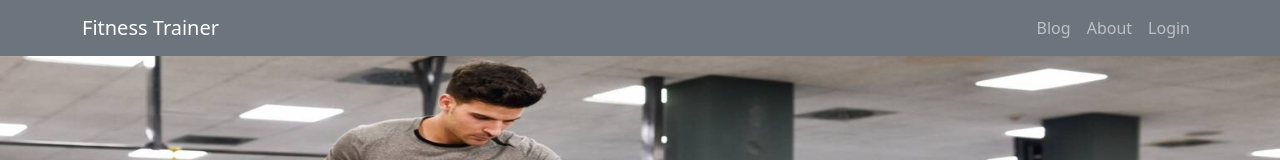
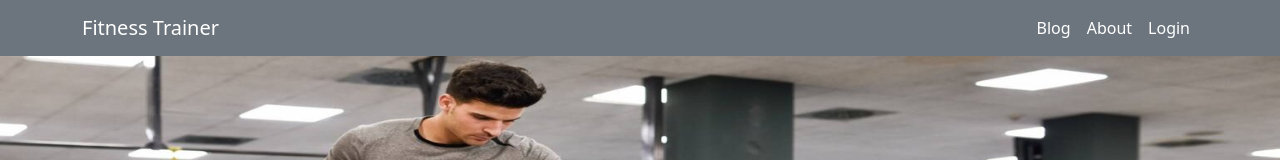
Before and after one commit to ArafatMunna/fitness-trainer, a React (Create React App) app: page / in a window 1280 px wide. Shown: the top 160 px of the page. Built offline with nearby package versions, Linux system fonts and the light colour scheme; no server answers.

Commit message:
custom link added

```diff
--- /dev/null
+++ b/src/Pages/Shared/CustomLink/CustomLink.js
@@ -0,0 +1,20 @@
+import React from "react";
+import { Link, useMatch, useResolvedPath } from "react-router-dom";
+
+const CustomLink = ({ children, to, ...props }) => {
+    let resolved = useResolvedPath(to);
+    let match = useMatch({ path: resolved.pathname, end: true });
+    return (
+        <div>
+            <Link
+                style={{ color: match ? "orange" : "white" }}
+                to={to}
+                {...props}
+            >
+                {children}
+            </Link>
+        </div>
+    );
+};
+
+export default CustomLink;
--- a/src/Pages/Shared/Header/Header.js
+++ b/src/Pages/Shared/Header/Header.js
@@ -4,6 +4,7 @@
 import { useAuthState } from "react-firebase-hooks/auth";
 import { Link } from "react-router-dom";
 import auth from "../../../firebase.init";
+import CustomLink from "../CustomLink/CustomLink";
 
 const Header = () => {
     const [user, loading, error] = useAuthState(auth);
@@ -26,10 +27,10 @@
                 <Navbar.Toggle aria-controls="responsive-navbar-nav" />
                 <Navbar.Collapse id="responsive-navbar-nav">
                     <Nav className="ms-auto">
-                        <Nav.Link as={Link} to="/blog">
+                        <Nav.Link as={CustomLink} to="/blog">
                             Blog
                         </Nav.Link>
-                        <Nav.Link as={Link} to="/about">
+                        <Nav.Link as={CustomLink} to="/about">
                             About
                         </Nav.Link>
                         {user ? (
@@ -40,7 +41,7 @@
                                 Logout
                             </button>
                         ) : (
-                            <Nav.Link as={Link} to="/login">
+                            <Nav.Link as={CustomLink} to="/login">
                                 Login
                             </Nav.Link>
                         )}
```
